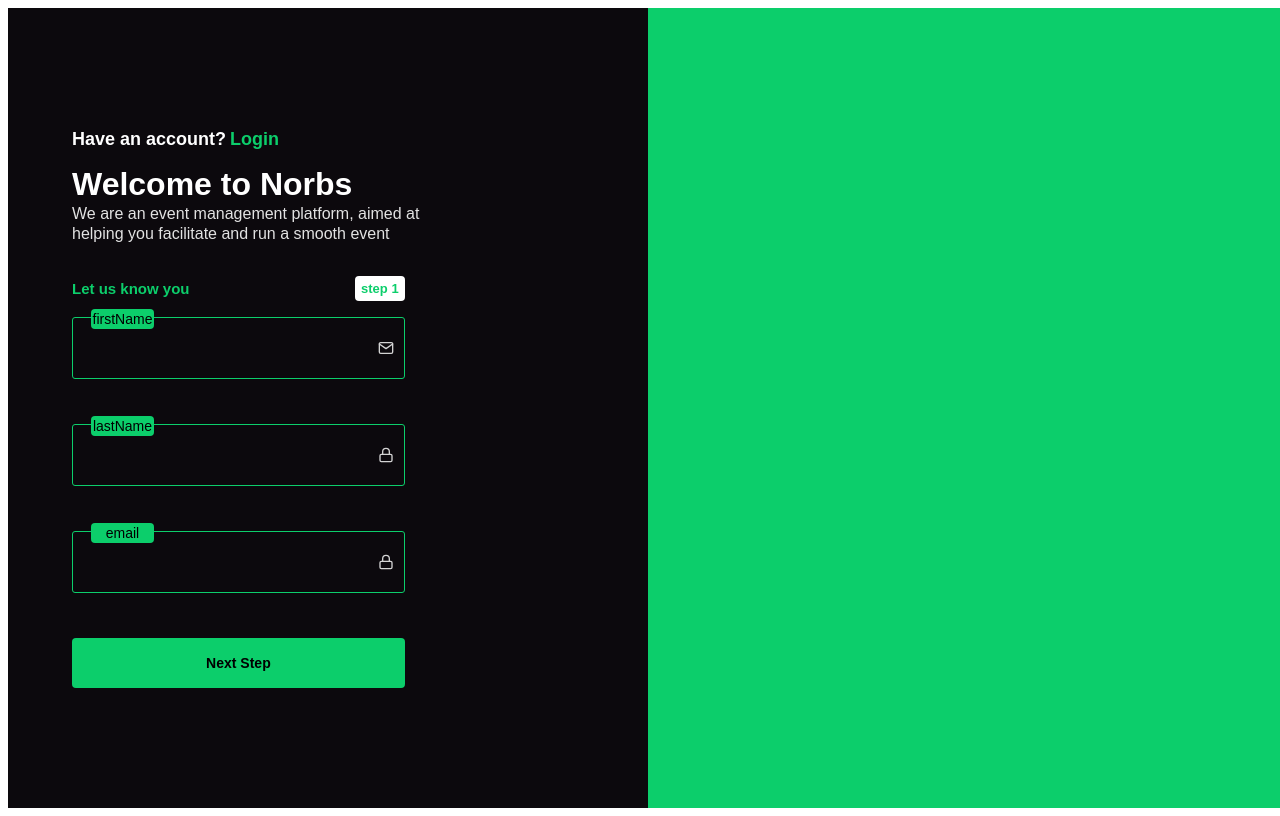
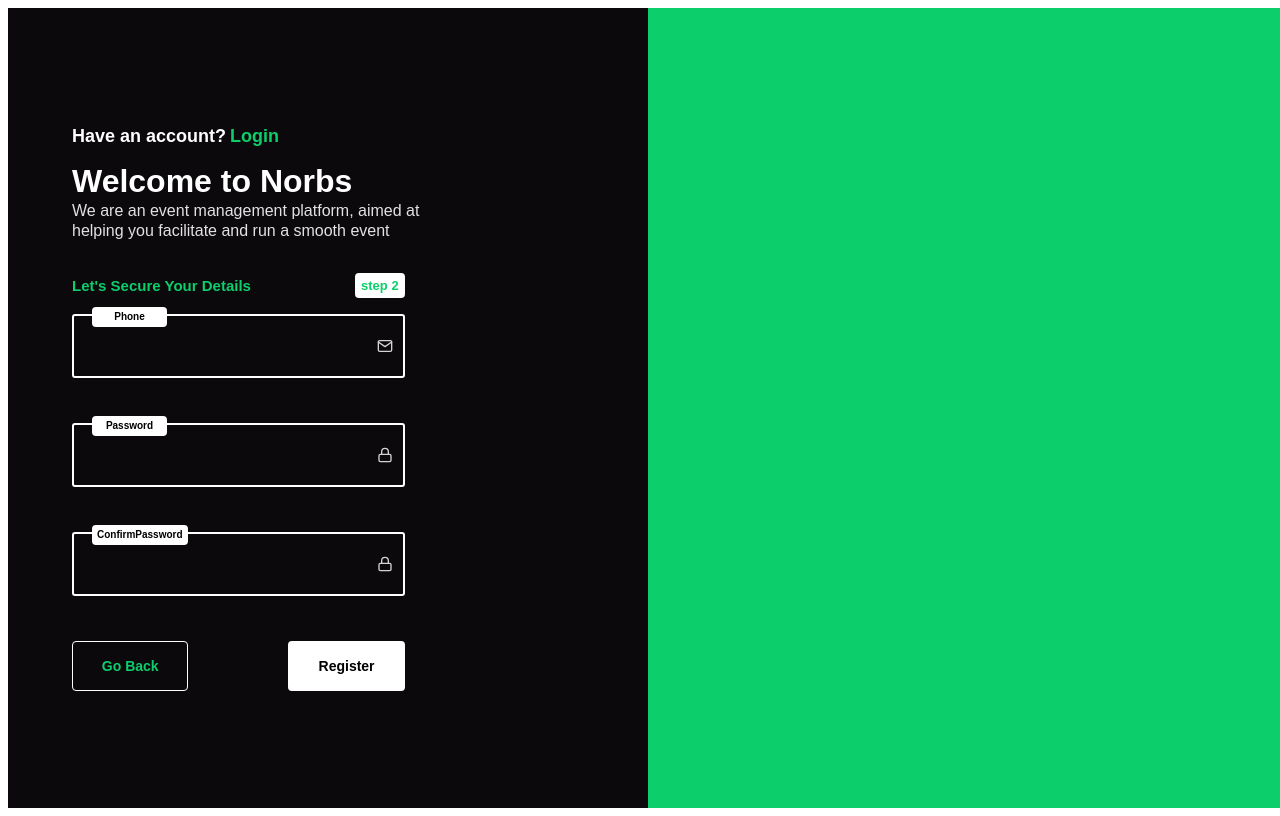
Before and after one commit to Adewale103/Norbs-Event, a React (Create React App) app: page / in a window 1280 px wide. Both pictures are taken after a click on the button "Next Step". Built offline with nearby package versions, Linux system fonts and the light colour scheme; a web font is replaced by a local one.

Commit message:
"adjusted reusables.css"

```diff
--- a/src/components/reusable/reusables.css
+++ b/src/components/reusable/reusables.css
@@ -1,7 +1,6 @@
 .input-container{
     height: 60px;
-
-    border:1px solid var(--primary_green);
+    border:2px solid white;
     border-radius: 3px;
     display: flex;
     align-items: center;
@@ -11,9 +10,10 @@
 }
 
 .label-container{
-    background-color:var(--primary_green);
+    background-color: white;
     height: 20px;
-    width: 63px;
+    padding: 0 5px;
+    min-width: 65px;
     border-radius: 4px;
     position: absolute;
     left:18px;
@@ -22,6 +22,13 @@
     display: flex;
     justify-content: center;
     align-items: center;
+}
+
+.label-container label{
+    font-size: 10px;
+    color: black;
+    font-weight: bold;
+    text-transform: capitalize;
 }
 
 .input-container input{
--- a/src/views/authentication/Register.js
+++ b/src/views/authentication/Register.js
@@ -14,7 +14,7 @@ const Register = () => {
          firstName : {message :"",error: false},
          lastName: { message: "", error: false},
          email: { message: "", error: false},
-         phoneNumber: { message: "", error: false},
+         phone: { message: "", error: false},
          password: { message: "", error: false},
          confirmPassword: { message: "", error: false}
     }
@@ -89,14 +89,18 @@ const checkIfItIsEmail = () =>{
                 </StepContainer>}
 
                 {step === 2 &&<StepContainer step={2} headerTitle="Let's Secure Your Details">
-                <Input text="text" handleChange={handleChange} icon={emailIcon} label = "firstName" fieldError={fieldError}/>
-                <Input text="text" handleChange={handleChange} icon={passwordIcon} label = "lastName" fieldError={fieldError}/>
-                <Input text="text" handleChange={handleChange} icon={passwordIcon} label = "email" fieldError={fieldError}/>
+                <Input text="text" handleChange={handleChange} icon={emailIcon} label = "phone" fieldError={fieldError}/>
+                <Input text="text" handleChange={handleChange} icon={passwordIcon} label = "password" fieldError={fieldError}/>
+                <Input text="text" handleChange={handleChange} icon={passwordIcon} label = "confirmPassword" fieldError={fieldError}/>
                 </StepContainer>}
 
-            { step === 1 && <button style = {{width: '65%'}} className ="authentication-button" onClick = {handleClick}>Next Step</button>}
-                { step ===2 && <div style={{display : "flex", justifyContent: "space-between"}}>
-                <button style = {{width: '35%'}} className ="authentication-button-alternate" onClick = {handleClick}>Go Back</button>
+            { step === 1 &&
+                <button onClick={() => setStep(2)} style = {{width: '65%'}} className ="authentication-button" >
+                    Next Step</button>}
+
+            { step ===2 &&
+                <div style={{display : "flex", justifyContent: "space-between", width: "65%"}}>
+                     <button onClick={()=> setStep(1)} style = {{width: '35%'}} className ="authentication-button-alternate">Go Back</button>
                 <button style = {{width: '35%'}} className ="authentication-button" onClick = {handleClick}>Register</button>
                 </div>}
         <div className="social-media">
--- a/src/views/authentication/authentication.css
+++ b/src/views/authentication/authentication.css
@@ -37,13 +37,13 @@
 
 .authentication-button{
     border: unset;
-    background-color: var(--primary_green);
+    background-color: white;
     color: black;
     font-size: 14px;
     font-weight: bold;
     border-radius: 4px;
-    width: 100%;
     height: 50px;
+    cursor: pointer;
 
 }
 .leftSide-container a{
@@ -100,3 +100,14 @@
     text-align: center;
     float:right;
 }
+
+.authentication-button-alternate{
+    background-color: transparent;
+    color: var(--primary_green);
+    border: 1px solid white;
+    border-radius: 4px;
+    font-size: 14px;
+    font-weight: bold;
+    cursor: pointer;
+
+}
```
